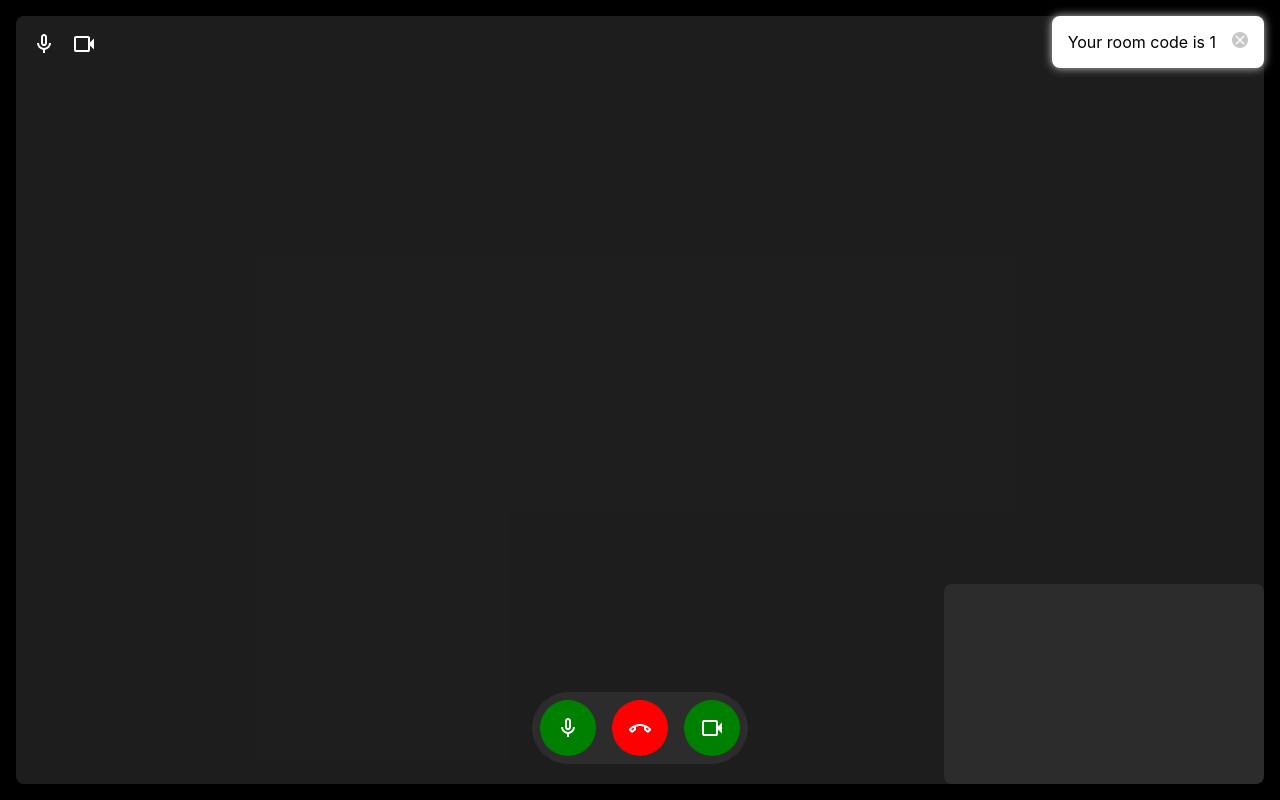
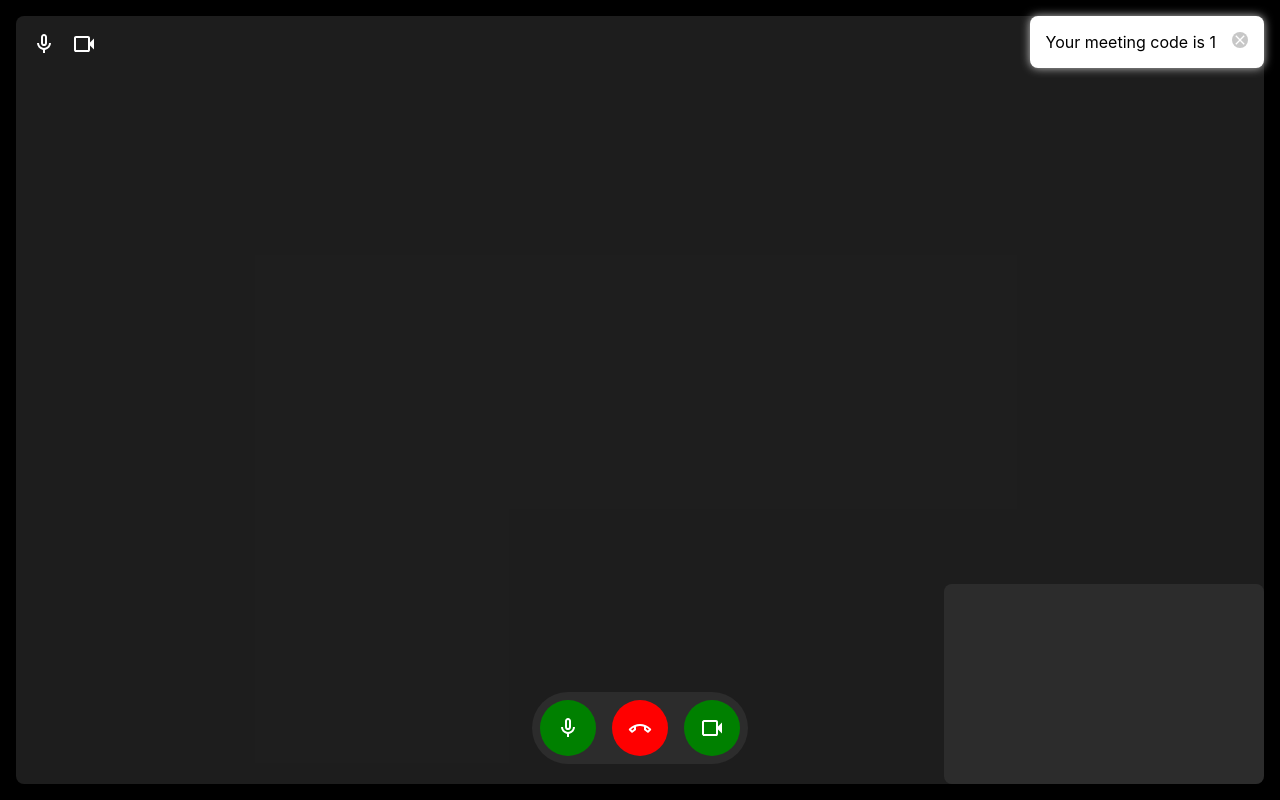
Before and after one commit to eissafaheem/instantly-video-calling-app, a React (Create React App) app in the folder react-frontend/: page /1 in a window 1280 px wide. Built offline with nearby package versions, Linux system fonts and the light colour scheme.

Commit message:
Feat: Added favicon and added toaster meesage

```diff
--- a/react-frontend/public/index.html
+++ b/react-frontend/public/index.html
@@ -24,7 +24,7 @@
       work correctly both with client-side routing and a non-root public URL.
       Learn how to configure a non-root public URL by running `npm run build`.
     -->
-    <title>React App</title>
+    <title>Vision</title>
   </head>
   <body>
     <noscript>You need to enable JavaScript to run this app.</noscript>
--- a/react-frontend/src/app/screens/landing-page/LandingPage.hook.ts
+++ b/react-frontend/src/app/screens/landing-page/LandingPage.hook.ts
@@ -4,17 +4,17 @@ import { useNavigate } from 'react-router-dom'
 export function useLandingPageHook() {
 
     const [roomId, setRoomId] = useState<string>("");
-    const [toasterMessage, setToasterMessage] = useState<string>("Your room code is 8618!");
+    const [toasterMessage, setToasterMessage] = useState<string>("");
     const [isToasterVisible, setIsToasterVisible] = useState<boolean>(false);
     const navigate = useNavigate();
 
     function handleJoinRoom(event: React.FormEvent) {
         event.preventDefault();
-        navigate(`${roomId}`)
+        navigate(`${roomId}`);
     }
 
     function handleCreateTeam(){
-        navigate(`eissa`)
+        navigate(`/eissa`);
     }
 
     return {
--- a/react-frontend/src/app/screens/room/Room.hook.ts
+++ b/react-frontend/src/app/screens/room/Room.hook.ts
@@ -5,15 +5,20 @@ export function useRoomPageHook() {
 
     const { roomId } = useParams();
     const navigate = useNavigate();
+    const [roomIdState, setRoomIdState] = useState<string | undefined>(roomId);
     const [isControlsVisible, setIsControlsVisible] = useState<boolean>(true);
     const [isMicOn, setIsMicOn] = useState<boolean>(true);
     const [isVideoOn, setIsVideoOn] = useState<boolean>(true);
     const [isOtherMicOn, setIsOtherMicOn] = useState<boolean>(true);
     const [isOtherVideoOn, setIsOtherVideoOn] = useState<boolean>(true);
-    const [toasterMessage, setToasterMessage] = useState<string>(`Your room code is ${roomId}`);
-    const [isToasterVisible, setIsToasterVisible] = useState<boolean>(true);
+    const [toasterMessage, setToasterMessage] = useState<string>("");
+    const [isToasterVisible, setIsToasterVisible] = useState<boolean>(false);
+    let controlsTimer: NodeJS.Timeout;
 
-    let controlsTimer: NodeJS.Timeout;
+    useEffect(()=>{
+        setToasterMessage(`Your meeting code is ${roomIdState}`);
+        setIsToasterVisible(true);
+    },[roomIdState])
 
     function handleControlsVisible() {
         if (controlsTimer) {
@@ -30,11 +35,11 @@ export function useRoomPageHook() {
     }
 
     function handleMicClick() {
-        setIsMicOn(!isMicOn)
+        setIsMicOn(!isMicOn);
     }
 
     function handleVideoClick() {
-        setIsVideoOn(!isVideoOn)
+        setIsVideoOn(!isVideoOn);
     }
 
     return {
```
Also changed, not shown: 1 other file (tests, documents, lock files or other folders).
